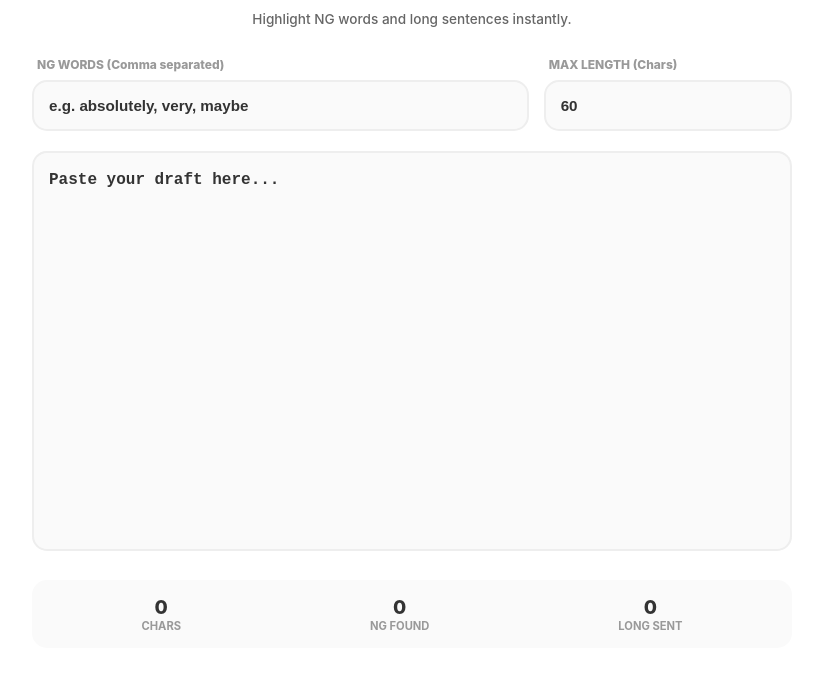
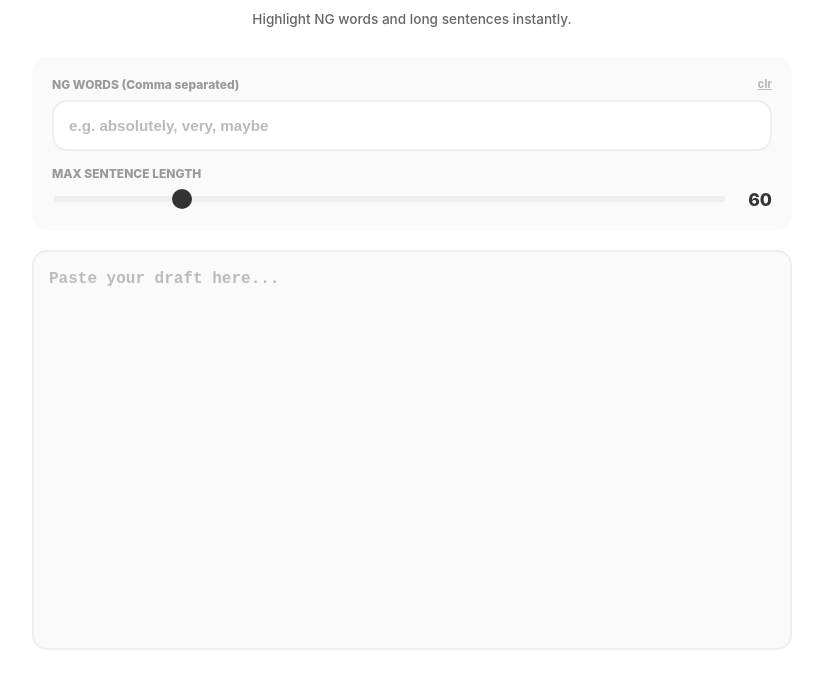
Before and after one commit to afrorakda/final-sweep, a plain HTML site: page index.html in a window 1280 px wide. Shown: the part 97-772 px from the top of the page, without its empty margins (228-1051 px from the left). Drawn offline with Linux system fonts and the light colour scheme.

Commit message:
Update index.html

```diff
--- a/index.html
+++ b/index.html
@@ -16,7 +16,6 @@
             --input-bg: #fafafa;
             --radius: 15px;
             --warning: #ff4d4d;
-            --highlight: #fff3cd;
         }
 
         body {
@@ -32,7 +31,7 @@
 
         .container {
             width: 100%;
-            max-width: 800px; /* PCでの視認性を考慮し広めに設定 */
+            max-width: 800px;
             padding: 40px 20px;
             box-sizing: border-box;
             text-align: center;
@@ -41,43 +40,54 @@
         h1 { font-size: 1.8rem; font-weight: 800; margin-bottom: 8px; letter-spacing: -1px; }
         .subtitle { font-size: 0.85rem; color: #666; font-weight: 500; margin-bottom: 30px; }
 
-        /* Settings Grid */
-        .settings-grid {
-            display: grid;
-            grid-template-columns: 2fr 1fr;
-            gap: 15px;
+        /* Settings Area */
+        .settings-section {
+            background: var(--input-bg);
+            padding: 20px;
+            border-radius: var(--radius);
             margin-bottom: 20px;
+            text-align: left;
         }
 
-        @media (max-width: 600px) {
-            .settings-grid { grid-template-columns: 1fr; }
-        }
+        .input-group { margin-bottom: 15px; position: relative; }
+        .label-row { display: flex; justify-content: space-between; align-items: center; margin-bottom: 8px; }
+        .input-label { font-size: 0.75rem; font-weight: 800; color: #999; }
+        .clr-text { font-size: 0.7rem; font-weight: 800; color: #bbb; cursor: pointer; text-decoration: underline; }
 
-        .input-label {
-            display: block;
-            text-align: left;
-            font-size: 0.75rem;
-            font-weight: 800;
-            margin-bottom: 8px;
-            color: #999;
-            padding-left: 5px;
-        }
-
-        input[type="text"], input[type="number"], textarea {
+        input[type="text"], textarea {
             width: 100%;
             padding: 15px;
             border: 2px solid var(--accent);
             border-radius: var(--radius);
-            background: var(--input-bg);
+            background: #fff;
             font-size: 0.95rem;
             font-weight: 700;
-            color: var(--main) !important;
             box-sizing: border-box;
             outline: none;
             -webkit-appearance: none;
             -webkit-text-fill-color: var(--main) !important;
             opacity: 1 !important;
         }
+        ::placeholder { color: #bbb !important; -webkit-text-fill-color: #bbb !important; }
+
+        /* Slider Styling */
+        .slider-container { display: flex; align-items: center; gap: 15px; }
+        input[type="range"] {
+            flex-grow: 1;
+            -webkit-appearance: none;
+            height: 6px;
+            background: var(--accent);
+            border-radius: 5px;
+            outline: none;
+        }
+        input[type="range"]::-webkit-slider-thumb {
+            -webkit-appearance: none;
+            width: 20px; height: 20px;
+            background: var(--main);
+            border-radius: 50%;
+            cursor: pointer;
+        }
+        .slider-val { font-size: 1.1rem; font-weight: 800; min-width: 30px; text-align: right; }
 
         /* Editor Area */
         .editor-container {
@@ -112,7 +122,30 @@
             line-height: 1.6;
             font-size: 1rem;
             resize: none;
+            padding: 15px;
         }
+
+        /* Floating Clear Button */
+        .floating-clr {
+            position: absolute;
+            right: 15px;
+            bottom: 15px;
+            z-index: 10;
+            background: var(--main);
+            color: #fff;
+            border: none;
+            border-radius: 50%;
+            width: 45px;
+            height: 45px;
+            font-weight: 800;
+            font-size: 0.75rem;
+            cursor: pointer;
+            box-shadow: 0 4px 10px rgba(0,0,0,0.1);
+            display: none;
+            align-items: center;
+            justify-content: center;
+        }
+        .floating-clr.active { display: flex; }
 
         /* Highlight Styles */
         .hl-word { background-color: #ffeb3b; color: var(--main); border-radius: 3px; }
@@ -161,20 +194,30 @@
     <h1>Final Sweep</h1>
     <p class="subtitle">Highlight NG words and long sentences instantly.</p>
 
-    <div class="settings-grid">
-        <div>
-            <label class="input-label">NG WORDS (Comma separated)</label>
+    <div class="settings-section">
+        <div class="input-group">
+            <div class="label-row">
+                <span class="input-label">NG WORDS (Comma separated)</span>
+                <span class="clr-text" onclick="clearInput('ngWords')">clr</span>
+            </div>
             <input type="text" id="ngWords" placeholder="e.g. absolutely, very, maybe" oninput="applySweep()">
         </div>
-        <div>
-            <label class="input-label">MAX LENGTH (Chars)</label>
-            <input type="number" id="maxLength" value="60" oninput="applySweep()">
+
+        <div class="input-group" style="margin-bottom: 0;">
+            <div class="label-row">
+                <span class="input-label">MAX SENTENCE LENGTH</span>
+            </div>
+            <div class="slider-container">
+                <input type="range" id="maxLengthSlider" min="40" max="150" value="60" oninput="updateSlider(this.value)">
+                <span class="slider-val" id="sliderVal">60</span>
+            </div>
         </div>
     </div>
 
     <div class="editor-container">
         <div id="backdrop" class="backdrop"></div>
         <textarea id="mainEditor" placeholder="Paste your draft here..." oninput="handleInput()" onscroll="syncScroll()"></textarea>
+        <button id="floatClr" class="floating-clr" onclick="clearInput('mainEditor')">CLR</button>
     </div>
 
     <div class="stats-bar">
@@ -208,11 +251,25 @@
     const editor = document.getElementById('mainEditor');
     const backdrop = document.getElementById('backdrop');
     const ngInput = document.getElementById('ngWords');
-    const lengthInput = document.getElementById('maxLength');
+    const floatClr = document.getElementById('floatClr');
+    const slider = document.getElementById('maxLengthSlider');
 
     function handleInput() {
         applySweep();
         syncScroll();
+        floatClr.classList.toggle('active', editor.value.length > 0);
+    }
+
+    function updateSlider(val) {
+        document.getElementById('sliderVal').innerText = val;
+        applySweep();
+    }
+
+    function clearInput(id) {
+        const target = document.getElementById(id);
+        target.value = '';
+        if (id === 'mainEditor') floatClr.classList.remove('active');
+        applySweep();
     }
 
     function syncScroll() {
@@ -222,43 +279,37 @@
     function applySweep() {
         const text = editor.value;
         const ngWords = ngInput.value.split(',').map(w => w.trim()).filter(w => w !== "");
-        const maxLen = parseInt(lengthInput.value) || 999;
+        const maxLen = parseInt(slider.value);
 
         document.getElementById('countChar').innerText = text.length;
 
-        // 1. 文ごとの分割と長文判定
-        // 句点、感嘆符、疑問符で分割（。！？）
         const sentences = text.split(/([。！？\n])/);
         let longCount = 0;
         let ngCount = 0;
-
         let processedHtml = "";
 
         for (let part of sentences) {
             if (!part) continue;
-
-            let isSentence = /[。！？\n]/.test(part);
+            let isDelimiter = /[。！？\n]/.test(part);
             let content = part;
 
-            // 長文チェック (区切り文字以外)
-            if (!isSentence && part.length > maxLen) {
+            if (!isDelimiter && part.trim().length > maxLen) {
                 content = `<span class="hl-long">${content}</span>`;
                 longCount++;
             }
 
-            // NGワードチェック
             if (ngWords.length > 0) {
-                const regex = new RegExp(`(${ngWords.join('|')})`, 'gi');
+                const escapedNg = ngWords.map(w => w.replace(/[.*+?^${}()|[\]\\]/g, '\\$&'));
+                const regex = new RegExp(`(${escapedNg.join('|')})`, 'gi');
                 content = content.replace(regex, (match) => {
                     ngCount++;
                     return `<span class="hl-word">${match}</span>`;
                 });
             }
-
             processedHtml += content;
         }
 
-        backdrop.innerHTML = processedHtml + "\n"; // 末尾の改行調整
+        backdrop.innerHTML = processedHtml.replace(/\n/g, '<br>') + " ";
         document.getElementById('countNg').innerText = ngCount;
         document.getElementById('countLong').innerText = longCount;
     }
```
